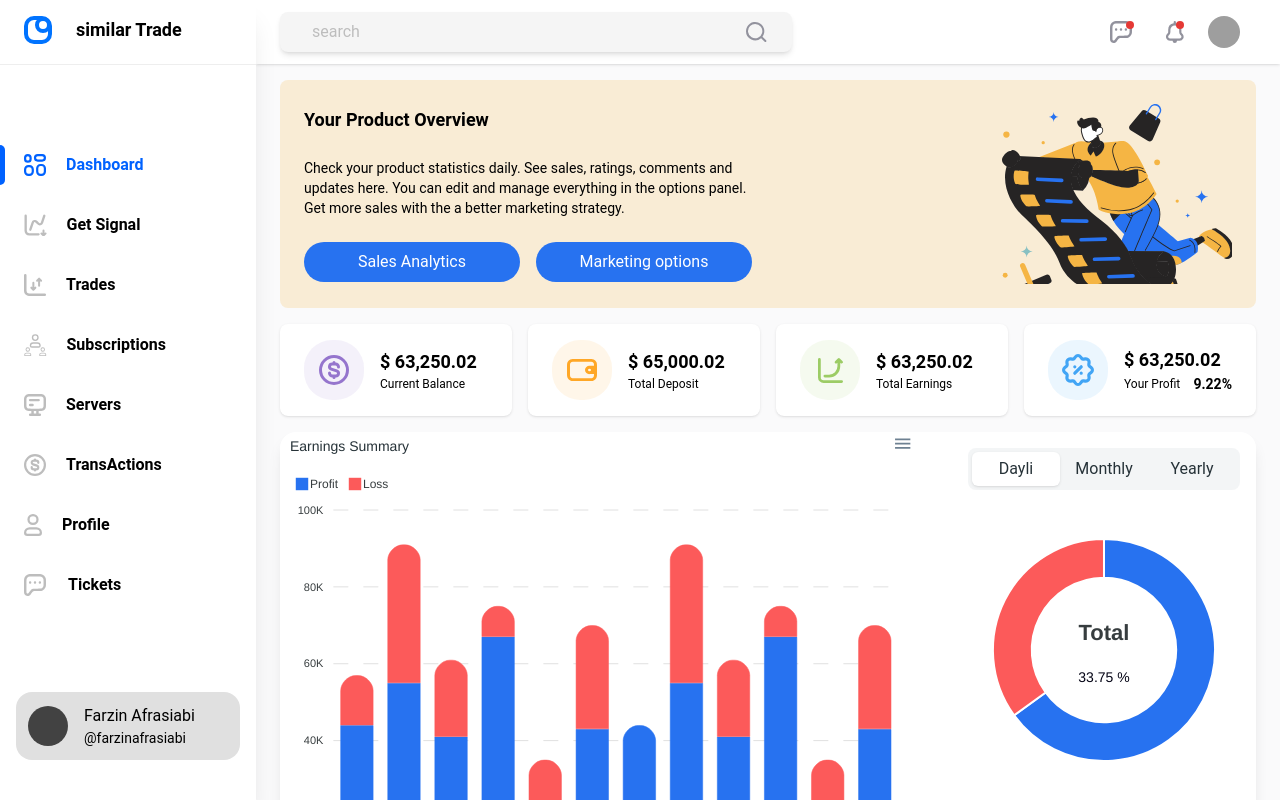
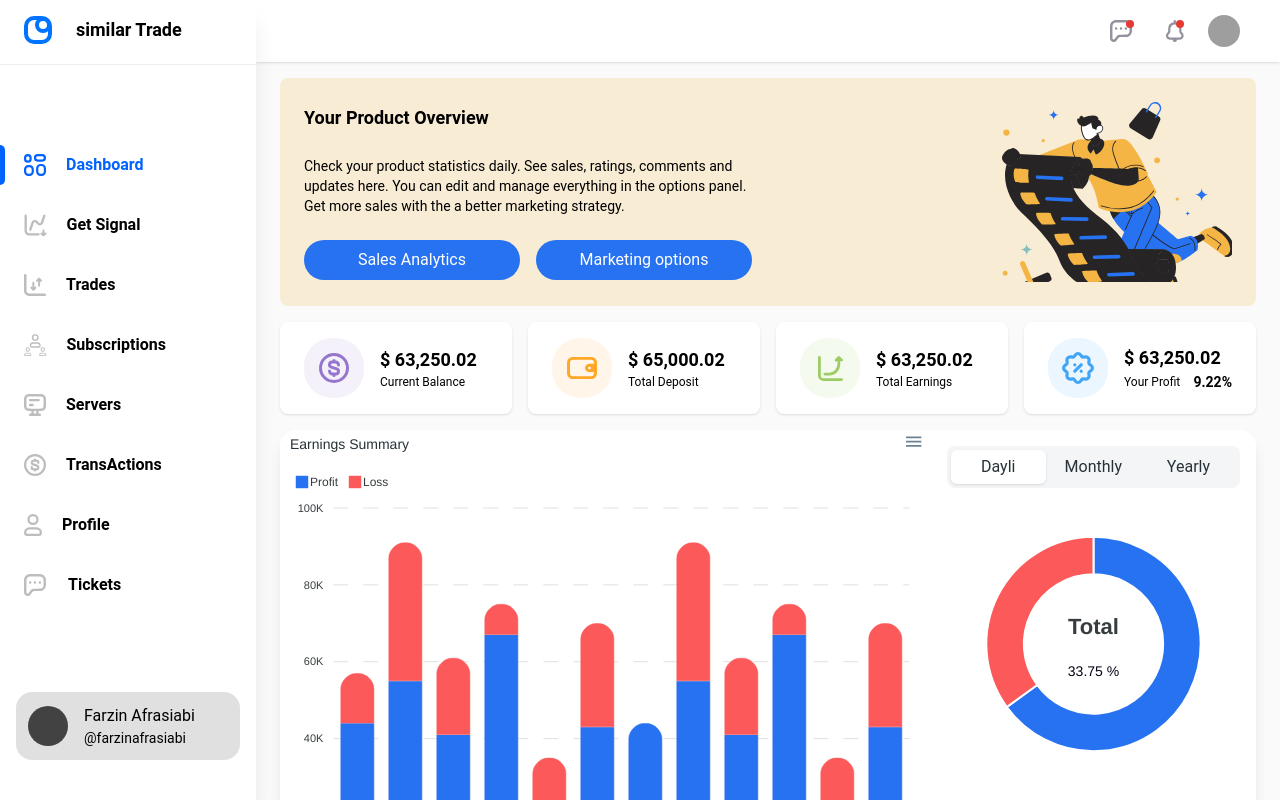
Before and after one commit to FarzinAfrasiabi/similar-trade, a Next.js app: page /dashboard in a window 1280 px wide. Built offline with nearby package versions, Linux system fonts and the light colour scheme.

Commit message:
add dashboard responsive Todo ---> responsive layoout

```diff
--- a/src/components/chart/pieChart.js
+++ b/src/components/chart/pieChart.js
@@ -89,7 +89,7 @@ const PieChart = ({series = []}) => {
     },
   };
   return (
-    <div className="py-4 lg:py-6 h-[300px] md:h-[200px] xl:h-[340px]">
+    <div className="py-4 lg:py-6 h-[280px] 2xl:h-[320px] ">
       <Chart
         options={state.options}
         series={state.series}
--- a/src/components/status/orderStatus.js
+++ b/src/components/status/orderStatus.js
@@ -1,6 +1,6 @@
 const OrderStatus = ({ status }) => {
   return (
-    <div className="col-span-12 md:col-span-3 flex items-center gap-x-4 bg-white rounded-lg shadow px-6 py-4 group cursor-pointer">
+    <div className="col-span-12 md:col-span-6 xl:col-span-3 flex items-center gap-x-4 bg-white rounded-lg shadow px-6 py-4 group cursor-pointer">
           <span>{status.icon() }</span>
       <div className="flex flex-col w-full">
         <h1 className="text-slate-800 text-lg font-semibold">
--- a/src/container/layout/aside.js
+++ b/src/container/layout/aside.js
@@ -7,7 +7,7 @@ const Aside = () => {
   const router = useRouter();
 
   return (
-    <aside className="z-20 hidden w-64 overflow-y-auto bg-white shadow-xl  lg:block flex-shrink-0">
+    <aside className="z-20 hidden lg:w-52 xl:w-64 overflow-y-auto bg-white shadow-xl  lg:block flex-shrink-0">
       <div className="flex flex-col py-4 h-full justify-between">
         {/* brand */}
         <div className="flex items-center px-6 gap-x-6 border-b  border-r-gray-300 pb-5">
--- a/src/container/layout/header.js
+++ b/src/container/layout/header.js
@@ -8,7 +8,7 @@ const Header = () => {
     <header className="z-10 py-3 bg-white w-full shadow">
       <div className="flex items-center justify-between h-full px-6 mx-auto w-full container ">
         {/* searchbar */}
-        <div className="flex items-center justify-between max-w-lg w-full bg-gray-100 rounded-lg shadow-md px-6 text-slate-700">
+        {/* <div className="flex items-center justify-between max-w-lg w-full bg-gray-100 rounded-lg shadow-md px-6 text-slate-700">
           <input
             type="text"
             placeholder="search"
@@ -17,7 +17,7 @@ const Header = () => {
           <span className="fill-[#92929D]">
             <SearchIcon />
           </span>
-        </div>
+        </div> */}
         <div className="flex flex-1 items-center justify-end px-4  gap-x-4">
           <HedaerAction isNotfication={true}>
             <ChatIcon />
--- a/src/pages/dashboard/index.js
+++ b/src/pages/dashboard/index.js
@@ -36,20 +36,20 @@ const DashboardPage = () => {
         })}
       </div>
       {/* chart */}
-      <div className=" grid grid-cols-12 bg-white rounded-2xl shadow-lg  gap-8">
-        <div className="col-span-12 lg:col-span-8 h-[500px] order-last lg:order-1">
+      <div className=" grid grid-cols-12 bg-white rounded-2xl shadow-lg">
+        <div className="col-span-12 lg:col-span-7  xl:col-span-8 h-[500px] order-last lg:order-1">
           <StackedChart />
         </div>
-        <div className="col-span-12 lg:col-span-4 py-4 lg:order-2 flex flex-col justify-between">
+        <div className="col-span-12 lg:col-span-5 xl:col-span-4 py-4 lg:order-2 flex flex-col justify-between">
           <CustomTabs />
-          {/* wallet Status */}
-          <div className="flex items-center gap-x-4 container px-4 xl:px-8 w-full">
+          <div className="flex items-center gap-4 container px-2 xl:px-8 w-full flex-wrap">
             {walletStatus.map((item) => (
               <WalletStatus key={item.id} {...item} />
-            ))}
+              ))}
           </div>
         </div>
       </div>
+              {/* wallet Status */}
     </Layout>
   );
 };
--- a/src/utils/chartOptions.js
+++ b/src/utils/chartOptions.js
@@ -18,6 +18,7 @@ export const StackedBarChartoptions = (screenSize) => {
         ],
       },
     ],
+
     options: {
       title: {
         text: "Earnings Summary",
@@ -78,6 +79,7 @@ export const StackedBarChartoptions = (screenSize) => {
           },
         },
       },
+
       legend: {
         position: "top",
         horizontalAlign: "left",
--- a/tailwind.config.js
+++ b/tailwind.config.js
@@ -3,7 +3,15 @@ const withMT = require("@material-tailwind/react/utils/withMT");
 module.exports = withMT({
   content: ["./src/**/*.{js,ts,jsx,tsx,mdx}"],
   theme: {
-    extend: {},
+    extend: {
+      screens: {
+        sm: "640px",
+        md: "768px",
+        lg: "1024px",
+        xl: "1280px",
+        "2xl": "1536px",
+      },
+    },
   },
   plugins: [],
 });
```
